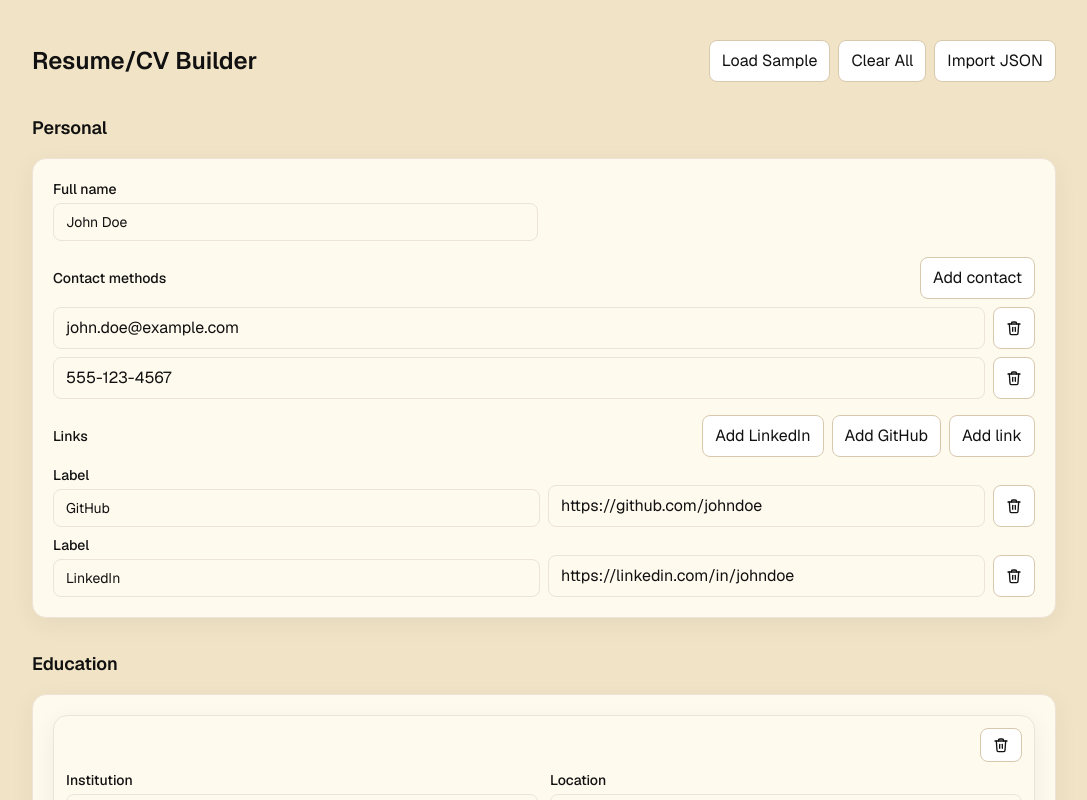
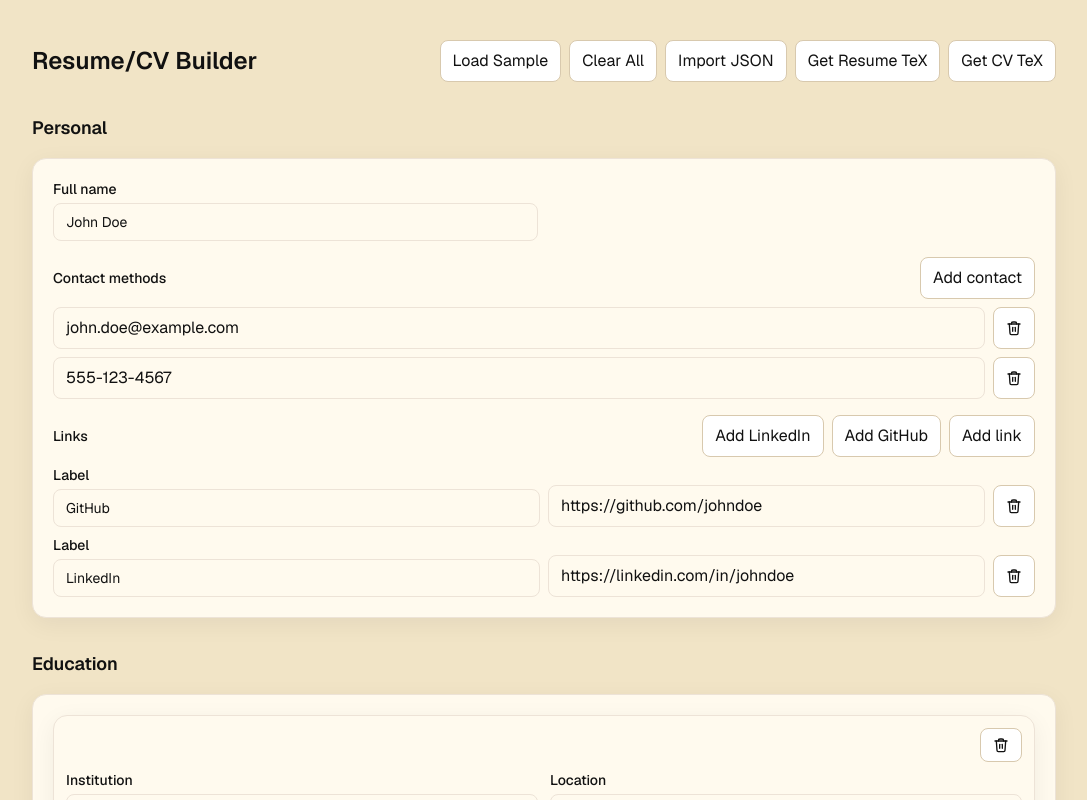
Before and after one commit to karthikcsq/resume-cv-creator, a Next.js app: page / in a window 1280 px wide. Shown: the top 800 px of the page, without its empty margins (96-1183 px from the left). Built offline with nearby package versions, Linux system fonts and the light colour scheme.

Commit message:
new button

```diff
--- /dev/null
+++ b/src/app/api/get_tex/route.ts
@@ -0,0 +1,38 @@
+import { NextResponse } from "next/server";
+
+const BACKEND_URL = process.env.BACKEND_URL || "https://resume-builder-m9v5.onrender.com";
+
+export const runtime = "nodejs";
+
+export async function POST(req: Request) {
+  try {
+    const url = new URL(req.url);
+    const { searchParams } = url;
+    const type = searchParams.get("type") || "resume";
+    if (!["resume", "cv"].includes(type)) {
+      return NextResponse.json({ error: "Invalid type (resume|cv)" }, { status: 400 });
+    }
+
+    const body = await req.json();
+    if (!body || typeof body !== "object" || !("data" in body)) {
+      return NextResponse.json({ error: "Body must be { data: {...} }" }, { status: 400 });
+    }
+
+    const upstream = await fetch(`${BACKEND_URL}/get_tex?doc_type=${encodeURIComponent(type)}`, {
+      method: "POST",
+      headers: { "Content-Type": "application/json" },
+      body: JSON.stringify(body),
+      next: { revalidate: 0 },
+    });
+
+    if (!upstream.ok) {
+      let details = await upstream.text();
+      try { details = JSON.stringify(JSON.parse(details)); } catch {}
+      return NextResponse.json({ error: "Backend get_tex failed", status: upstream.status, details }, { status: 502 });
+    }
+    const json = await upstream.json();
+    return NextResponse.json(json, { status: 200 });
+  } catch (e: unknown) {
+    return NextResponse.json({ error: e instanceof Error ? e.message : "Unknown error" }, { status: 500 });
+  }
+}
--- a/src/app/page.tsx
+++ b/src/app/page.tsx
@@ -96,6 +96,9 @@ export default function Home() {
   const [error, setError] = useState<string | null>(null);
   const [showImport, setShowImport] = useState(false);
   const [importText, setImportText] = useState("");
+  const [texView, setTexView] = useState<null | { type: "resume" | "cv"; latex: string }>(null);
+  const [texBusy, setTexBusy] = useState(false);
+  const [copied, setCopied] = useState(false);
 
   const prettyError = useMemo(() => error ?? null, [error]);
 
@@ -150,6 +153,30 @@ export default function Home() {
       setError(e instanceof Error ? e.message : "Render failed");
     } finally {
       setBusy(false);
+    }
+  }
+
+  async function fetchTex(type: "resume" | "cv") {
+    setTexBusy(true);
+    setError(null);
+    try {
+      const payload: ResumeData = { ...data };
+      const res = await fetch(`/api/get_tex?type=${type}`, {
+        method: "POST",
+        headers: { "Content-Type": "application/json" },
+        body: JSON.stringify({ data: payload }),
+      });
+      if (!res.ok) {
+        const t = await res.text();
+        throw new Error(t || `HTTP ${res.status}`);
+      }
+      const json = await res.json();
+      if (!json.latex) throw new Error("Missing latex in response");
+      setTexView({ type, latex: json.latex });
+    } catch (e: unknown) {
+      setError(e instanceof Error ? e.message : "Failed to fetch LaTeX");
+    } finally {
+      setTexBusy(false);
     }
   }
 
@@ -301,6 +328,20 @@ export default function Home() {
               disabled={busy}
             >
               {showImport ? "Close Import" : "Import JSON"}
+            </button>
+            <button
+              className="btn"
+              disabled={texBusy}
+              onClick={() => fetchTex("resume")}
+            >
+              Get Resume TeX
+            </button>
+            <button
+              className="btn"
+              disabled={texBusy}
+              onClick={() => fetchTex("cv")}
+            >
+              Get CV TeX
             </button>
           </div>
         </header>
@@ -619,6 +660,33 @@ export default function Home() {
             {prettyError}
           </pre>
         )}
+
+        {texView && (
+          <div className="card shadow-soft p-4 space-y-3">
+            <div className="flex items-center gap-3">
+              <h3 className="font-semibold text-sm">
+                LaTeX Source ({texView.type === "cv" ? "CV" : "Resume"})
+              </h3>
+              <button
+                className="btn"
+                onClick={() => {
+                  navigator.clipboard.writeText(texView.latex).then(() => {
+                    setCopied(true);
+                    setTimeout(() => setCopied(false), 1600);
+                  });
+                }}
+              >
+                {copied ? "Copied" : "Copy"}
+              </button>
+              <button className="btn" onClick={() => setTexView(null)}>
+                Close
+              </button>
+            </div>
+            <pre className="max-h-[480px] overflow-auto text-xs font-mono whitespace-pre-wrap">
+{texView.latex}
+            </pre>
+          </div>
+        )}
       </div>
     </div>
   );
@@ -902,3 +970,5 @@ function JsonPreview({ data }: { data: unknown }) {
     </div>
   );
 }
+
+// (fetchTex moved inside component scope)
```
